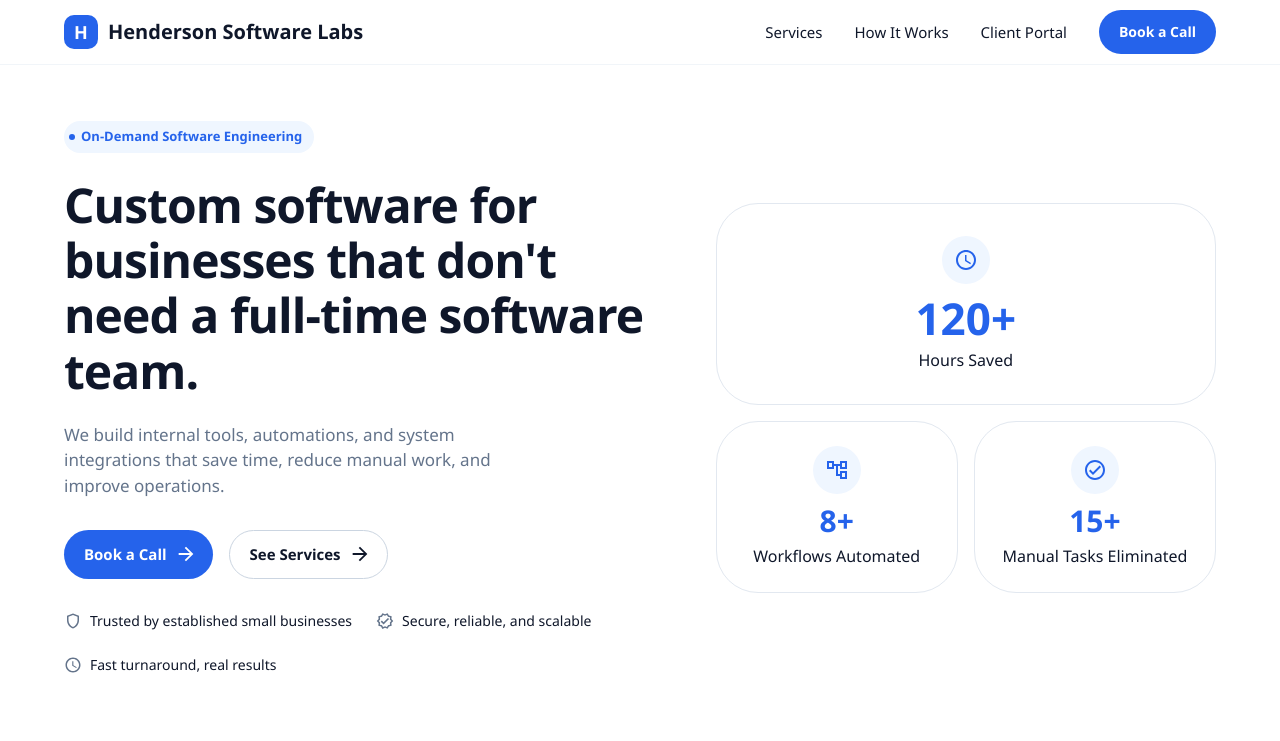
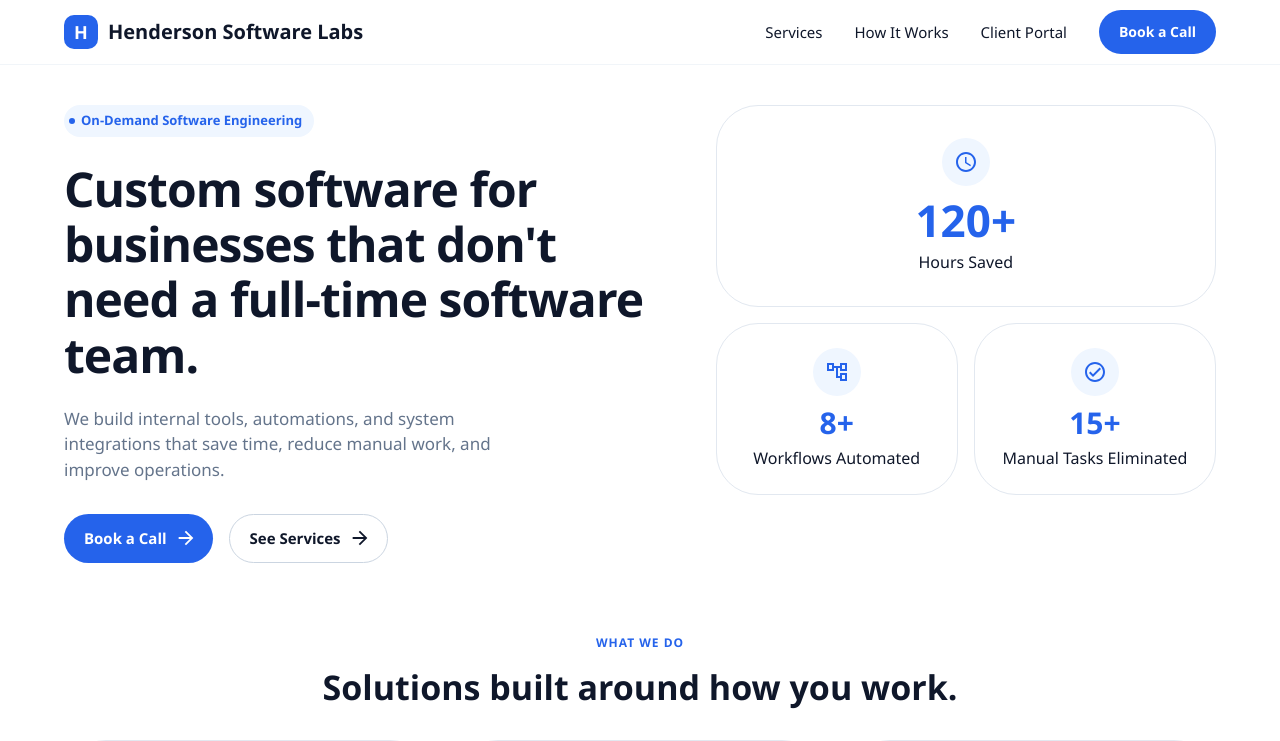
Before and after one commit to JavaJonathan/HendersonSoftwareLabsUI, a React (Vite) app: page / in a window 1280 px wide. Shown: the top 741 px of the page. Built offline with nearby package versions, Linux system fonts and the light colour scheme; no server answers.

Commit message:
UI Clean up

```diff
--- a/src/components/landing/Hero.tsx
+++ b/src/components/landing/Hero.tsx
@@ -6,22 +6,14 @@ import Button from '@mui/material/Button';
 import Chip from '@mui/material/Chip';
 import Paper from '@mui/material/Paper';
 import ArrowForwardIcon from '@mui/icons-material/ArrowForward';
-import VerifiedOutlinedIcon from '@mui/icons-material/VerifiedOutlined';
-import ShieldOutlinedIcon from '@mui/icons-material/ShieldOutlined';
 import AccessTimeOutlinedIcon from '@mui/icons-material/AccessTimeOutlined';
 import AccountTreeOutlinedIcon from '@mui/icons-material/AccountTreeOutlined';
 import CheckCircleOutlineIcon from '@mui/icons-material/CheckCircleOutlined';
 
-const TRUST_ITEMS = [
-  { label: 'Trusted by established small businesses', icon: ShieldOutlinedIcon },
-  { label: 'Secure, reliable, and scalable', icon: VerifiedOutlinedIcon },
-  { label: 'Fast turnaround, real results', icon: AccessTimeOutlinedIcon },
-];
-
 export function Hero() {
   return (
-    <Container maxWidth="lg" sx={{ pt: { xs: 6, md: 7 }, pb: { xs: 3, md: 4 } }}>
-      <Box sx={{ display: 'grid', gap: 5, gridTemplateColumns: { xs: '1fr', md: '1.1fr 0.9fr' }, alignItems: 'center' }}>
+    <Container maxWidth="lg" sx={{ pt: { xs: 4, md: 5 }, pb: { xs: 3, md: 4 } }}>
+      <Box sx={{ display: 'grid', gap: 5, gridTemplateColumns: { xs: '1fr', md: '1.1fr 0.9fr' }, alignItems: 'flex-start' }}>
         <Box>
           <Chip
             label="On-Demand Software Engineering"
@@ -45,17 +37,6 @@ export function Hero() {
             <Button variant="outlined" size="large" color="inherit" href="#what-we-do" endIcon={<ArrowForwardIcon />}>
               See Services
             </Button>
-          </Stack>
-
-          <Stack direction="row" spacing={3} sx={{ mt: 4, flexWrap: 'wrap' }} useFlexGap>
-            {TRUST_ITEMS.map(({ label, icon: Icon }) => (
-              <Stack key={label} direction="row" spacing={1} sx={{ alignItems: 'center' }}>
-                <Icon sx={{ fontSize: 18, color: 'text.secondary' }} />
-                <Typography variant="body2" color="text.secondary">
-                  {label}
-                </Typography>
-              </Stack>
-            ))}
           </Stack>
         </Box>
 
```
